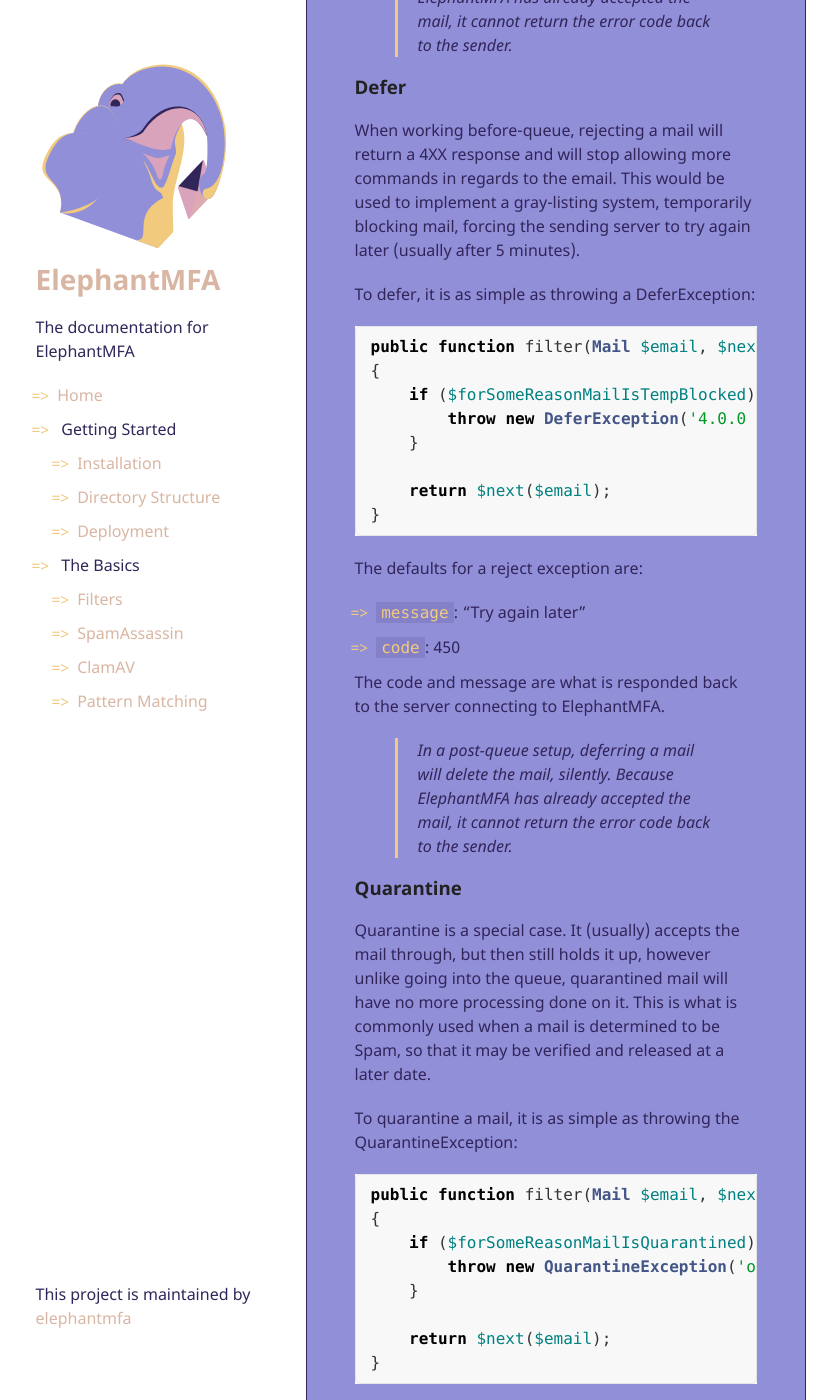
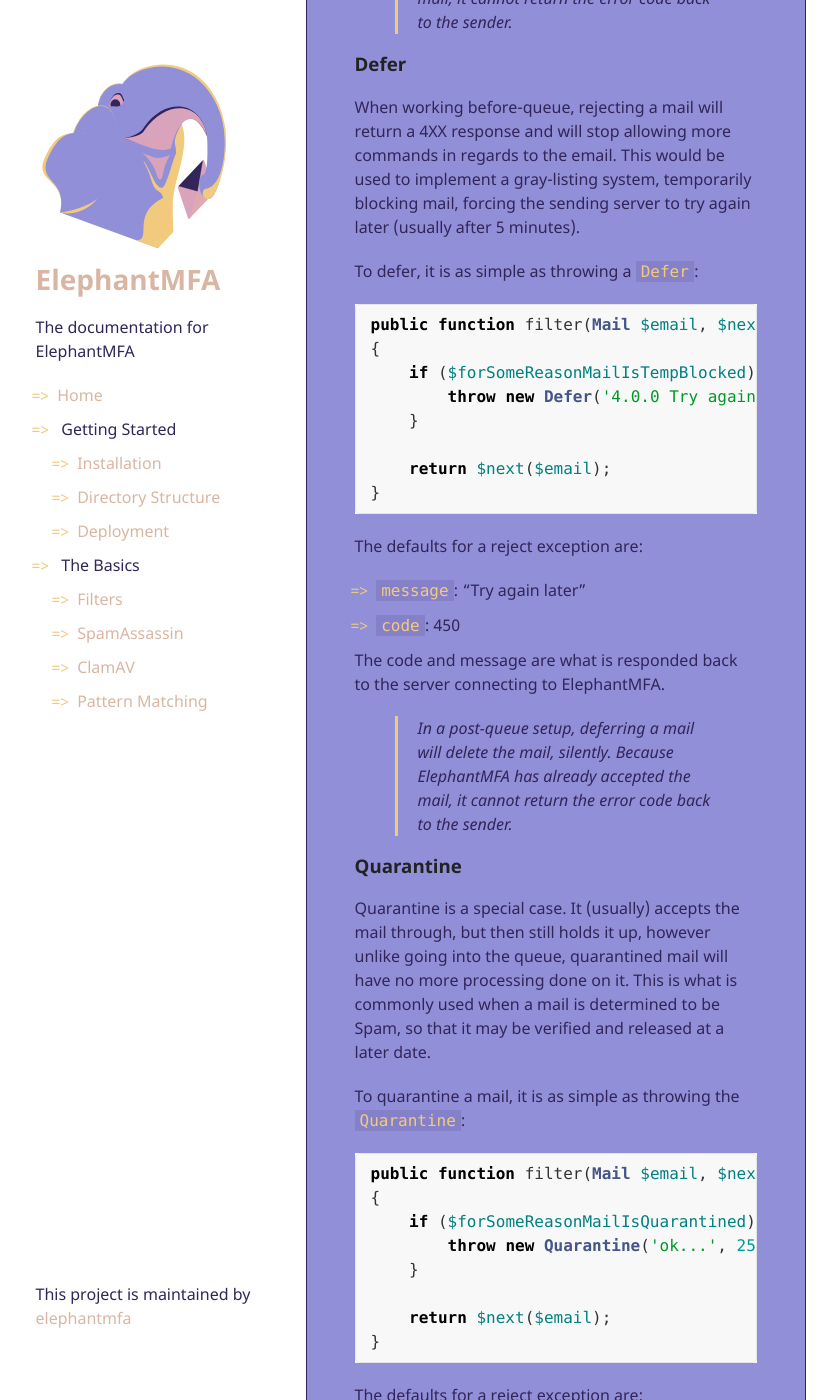
Before and after one commit to elephantmfa/docs, a Jekyll site: the page built from the-basics/filters.md, in a window 1280 px wide and 1400 px high, scrolled down 5884 px. Shown: the whole window, without its empty margins (97-934 px from the left). Built offline with Jekyll 4.4.1, drawn with Linux system fonts in a browser that asks for light colours; our own code applies the rules of GitHub Pages for plain Markdown files; a script that is not in the unit is left out; some of the changed text lies outside the part shown.

Commit message:
We removed the term "Exception" for reject/defer/quarantine/drop.

````diff
--- a/the-basics/filters.md
+++ b/the-basics/filters.md
@@ -230,13 +230,13 @@ stop allowing more commands in regards to the email. This would be used to
 implement a gray-listing system, temporarily blocking mail, forcing the sending
 server to try again later (usually after 5 minutes).
 
-To defer, it is as simple as throwing a DeferException:
+To defer, it is as simple as throwing a `Defer`:
 
 ```php
 public function filter(Mail $email, $next)
 {
     if ($forSomeReasonMailIsTempBlocked) {
-        throw new DeferException('4.0.0 Try again later', 450);
+        throw new Defer('4.0.0 Try again later', 450);
     }
 
     return $next($email);
@@ -262,13 +262,13 @@ have no more processing done on it. This is what is commonly used when a mail
 is determined to be Spam, so that it may be verified and released at a later
 date.
 
-To quarantine a mail, it is as simple as throwing the QuarantineException:
+To quarantine a mail, it is as simple as throwing the `Quarantine`:
 
 ```php
 public function filter(Mail $email, $next)
 {
     if ($forSomeReasonMailIsQuarantined) {
-        throw new QuarantineException('ok...', 250);
+        throw new Quarantine('ok...', 250);
     }
 
     return $next($email);
````
Also changed, not shown: other parts of the-basics/filters.md (+5 -5 lines).
